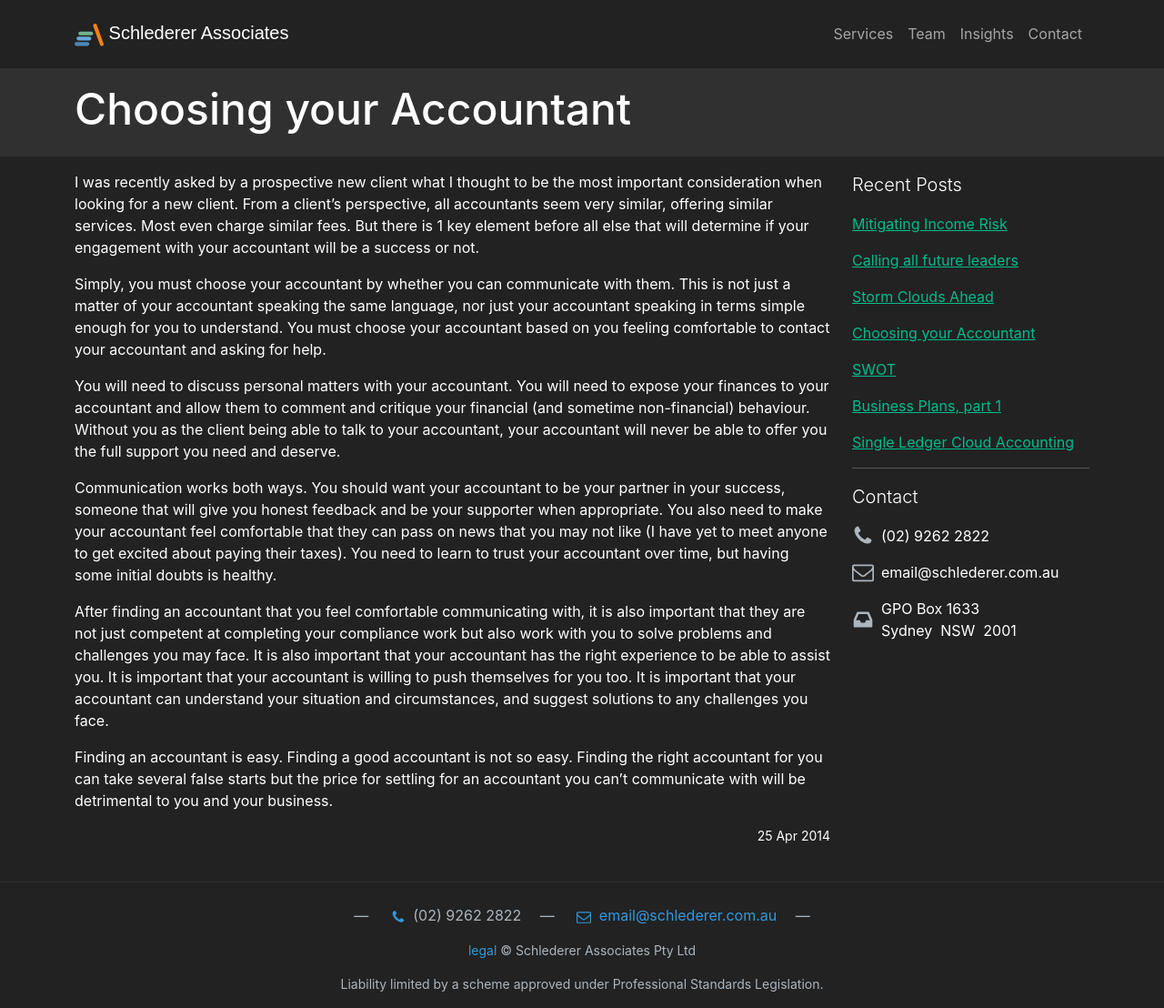
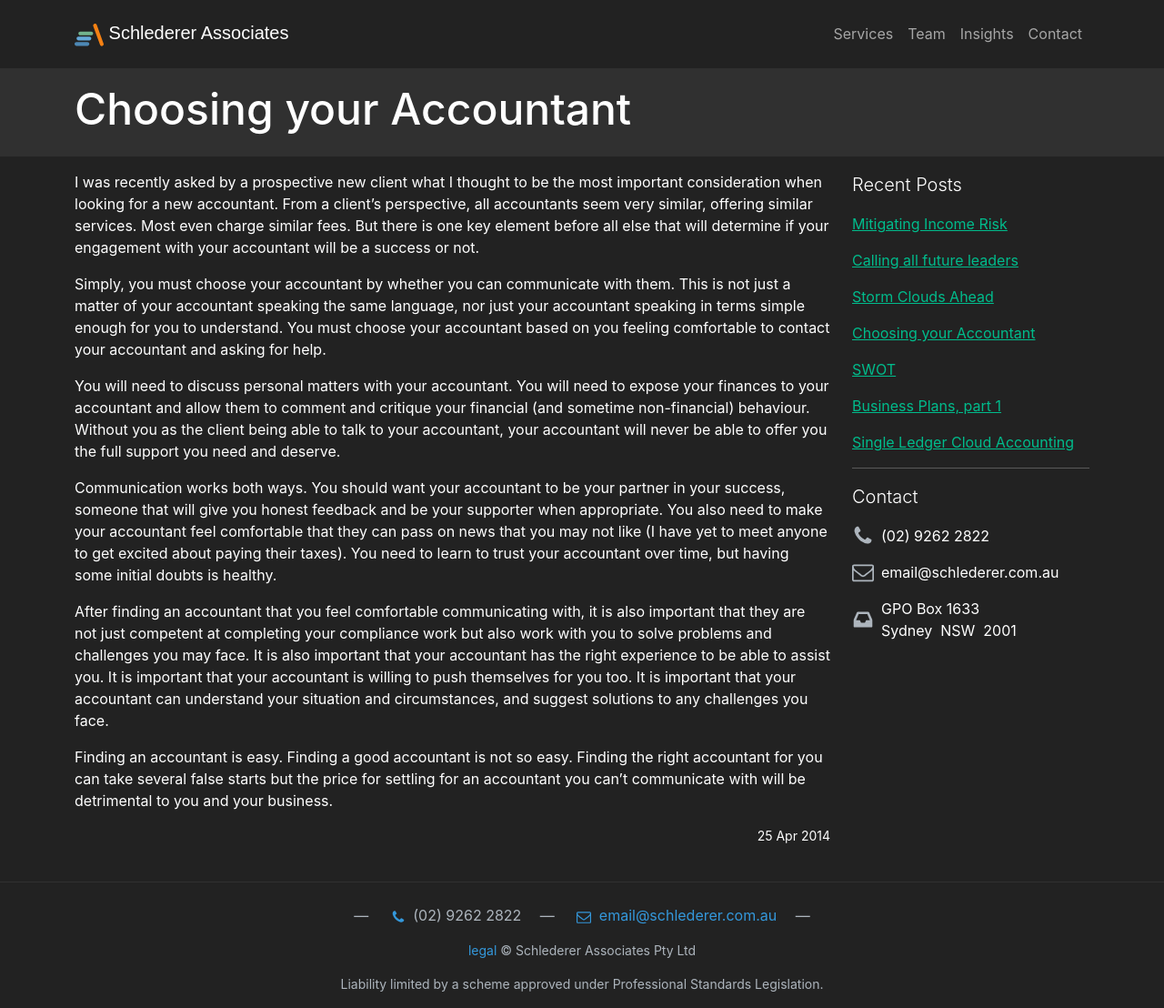
Before and after one commit to Mforcer/tax2, a Jekyll site: the page built from insights/_posts/2014-04-25-choosing-your-accountant.md, in a window 1280 px wide. Shown: the whole page at 91% size. Built offline with Jekyll 4.4.1, drawn with Linux system fonts in a browser that asks for light colours.

Commit message:
Update 2014-04-25-choosing-your-accountant.md

```diff
--- a/insights/_posts/2014-04-25-choosing-your-accountant.md
+++ b/insights/_posts/2014-04-25-choosing-your-accountant.md
@@ -8,7 +8,7 @@ img:
 Author: "Michael Schlederer"
 ---
 
-I was recently asked by a prospective new client what I thought to be the most important consideration when looking for a new client. From a client's perspective, all accountants seem very similar, offering similar services. Most even charge similar fees. But there is 1 key element before all else that will determine if your engagement with your accountant will be a success or not.
+I was recently asked by a prospective new client what I thought to be the most important consideration when looking for a new accountant. From a client's perspective, all accountants seem very similar, offering similar services. Most even charge similar fees. But there is one key element before all else that will determine if your engagement with your accountant will be a success or not.
 
 Simply, you must choose your accountant by whether you can communicate with them. This is not just a matter of your accountant speaking the same language, nor just your accountant speaking in terms simple enough for you to understand. You must choose your accountant based on you feeling comfortable to contact your accountant and asking for help.
 
```
